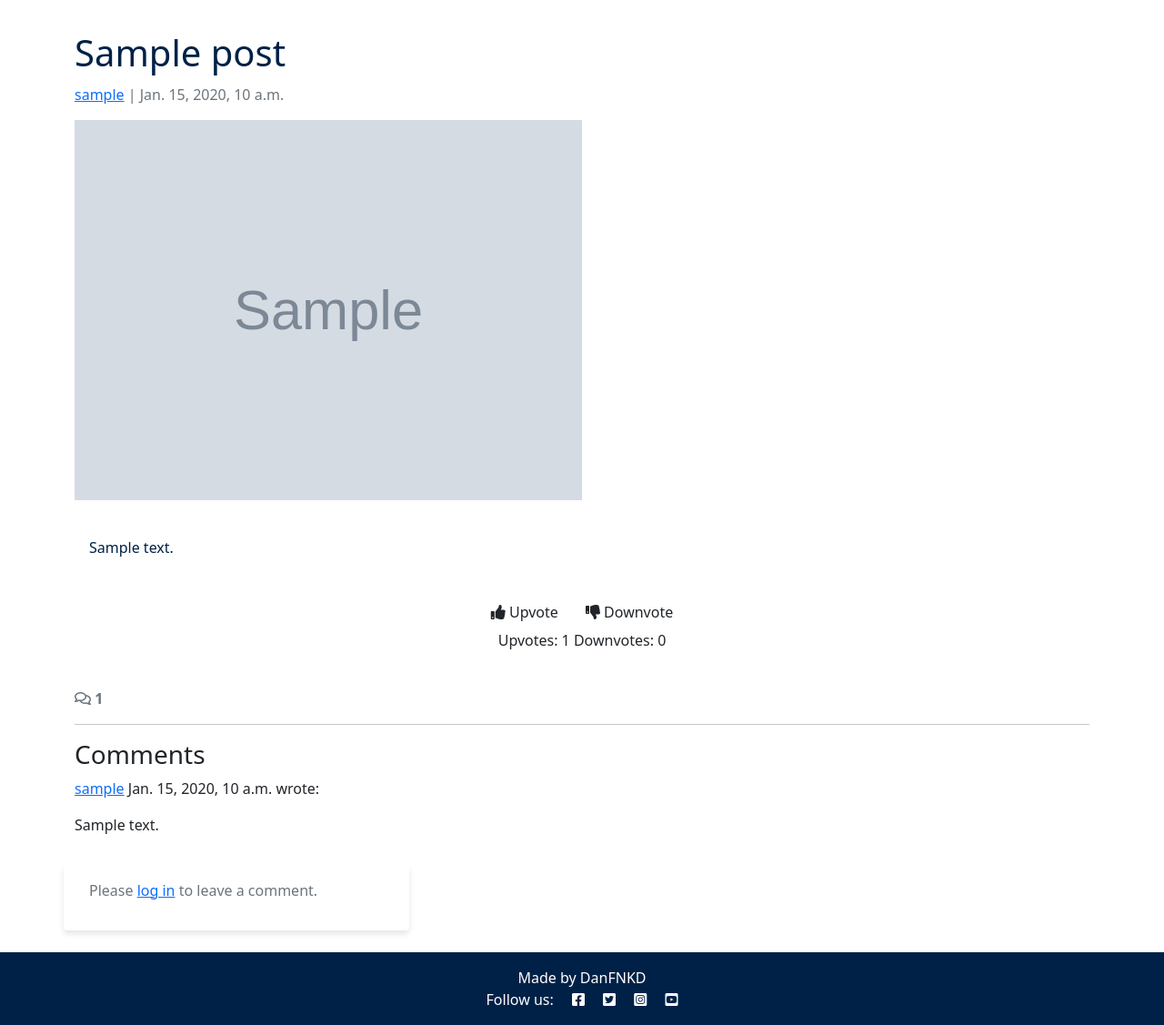
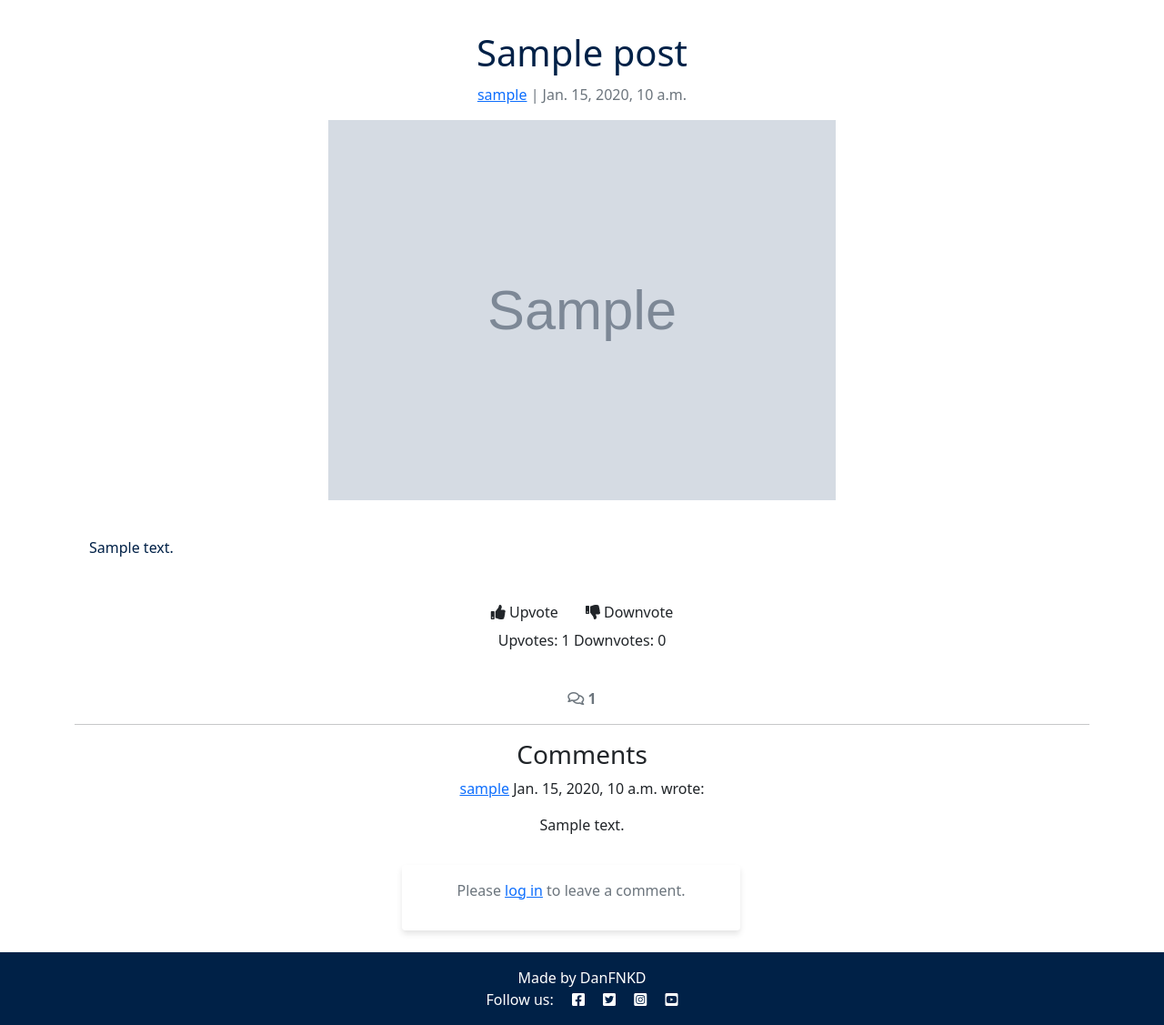
Before and after one commit to DanFNKD/the-notice-board, a Django app: a page that uses blog/templates/blog/post_detail.html in a window 1280 px wide. Shown: the part 60-1187 px from the top of the page at 91% size. Run offline with Django 4.2, Linux system fonts and the light colour scheme; tables that the repository leaves empty hold one stand-in row (values such as "Sample post"); grey boxes marked "Sample" are stand-in pictures; some libraries are stand-ins or nearby versions.

Commit message:
Updated styling for post detail html

```diff
--- a/blog/templates/blog/post_detail.html
+++ b/blog/templates/blog/post_detail.html
@@ -7,14 +7,14 @@
     <!-- Post title, author, date -->
     <div class="row">
         <div class="col mb-4 mt-3">
-            <h1 class="post-title">{{ post.title }}</h1>
-            <p class="post-subtitle">
+            <h1 class="post-title text-center">{{ post.title }}</h1>
+            <p class="post-subtitle text-center">
                 <a href="{% url 'profile' post.author.username %}">{{ post.author.username }}</a> | {{ post.created_on }}
             </p>
 
             <!-- Post image (only if available) -->
             {% if post.image %}
-            <img src="{% static 'images/' %}{{ post.image }}" alt="{{ post.title }}" class="img-fluid w-50">
+            <img src="{% static 'images/' %}{{ post.image }}" alt="{{ post.title }}" class="img-fluid w-50 d-block mx-auto">
             {% endif %}
         </div>
     </div>
@@ -55,7 +55,7 @@
 
     <!-- Displaying comment count -->
     <div class="row">
-        <div class="col-12">
+        <div class="col-12 text-center">
             <strong class="text-secondary">
                 <i class="far fa-comments" aria-label="Number of comments"></i> {{ comment_count }}
             </strong>
@@ -67,7 +67,7 @@
 
     <!-- Displaying comments -->
     <div class="row">
-        <div class="col-12">
+        <div class="col-12 text-center">
             <h3>Comments</h3>
             {% for comment in comments %}
                 <article class="mb-3 {% if not comment.approved and comment.author != user %} d-none {% endif %}">
@@ -91,7 +91,8 @@
         </div>
 
         <!-- Comment form -->
-        <div class="col-md-4 card mb-4 mt-3">
+        <div class="row justify-content-center"> <!-- Center the card horizontally -->
+            <div class="col-md-6 col-lg-4 card mb-4 mt-3 text-center"> <!-- Adjust width and keep responsive -->
                 <div class="card-body">
                     {% if user.is_authenticated %}
                         <h3>Leave a comment:</h3>
@@ -110,5 +111,6 @@
             </div>
         </div>
     </div>
+</div>
 
 {% endblock content %}
```
Lines whose indentation alone changed are shown as unchanged.
